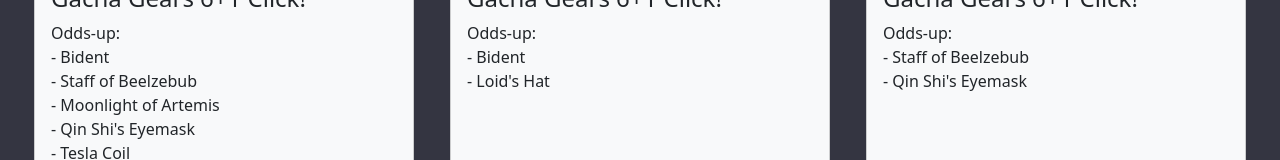
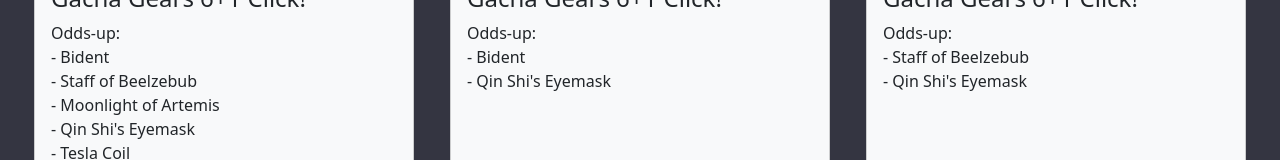
Before and after one commit to ArnutDev/gachame-react-remake, a React (Vite) app: page /random-gears in a window 1280 px wide. Shown: the part 495-655 px from the top of the page. Built offline with nearby package versions, Linux system fonts and the light colour scheme.

Commit message:
fix card detail

```diff
--- a/src/js/gachaData.js
+++ b/src/js/gachaData.js
@@ -144,7 +144,7 @@ export function getGearsGachaData() {
                 // boxId: 2,
                 title: "Gacha Gears 6+1 Click!",
                 image: "https://gachame.github.io/images/banner-gacha/gears-banner-box-B.png",
-                info: "Odds-up:\n - Bident\n - Loid's Hat\n\n\n\n"
+                info: "Odds-up:\n - Bident\n - Qin Shi's Eyemask\n\n\n\n"
             },
             gachaConfig: {
                 // month: "even",
@@ -212,7 +212,7 @@ export function getGearsGachaData() {
                 // boxId: 4,
                 title: "Gacha Gears 6+1 Click!",
                 image: "https://gachame.github.io/images/banner-gacha/gears-banner-box-D.png",
-                info: "Odds-up:\n - Moonlight of Artemis\n - Loid's Hat\n\n\n\n"
+                info: "Odds-up:\n - Moonlight of Artemis\n - Qin Shi's Eyemask\n\n\n\n"
             },
             gachaConfig: {
                 // month: "even",
```
